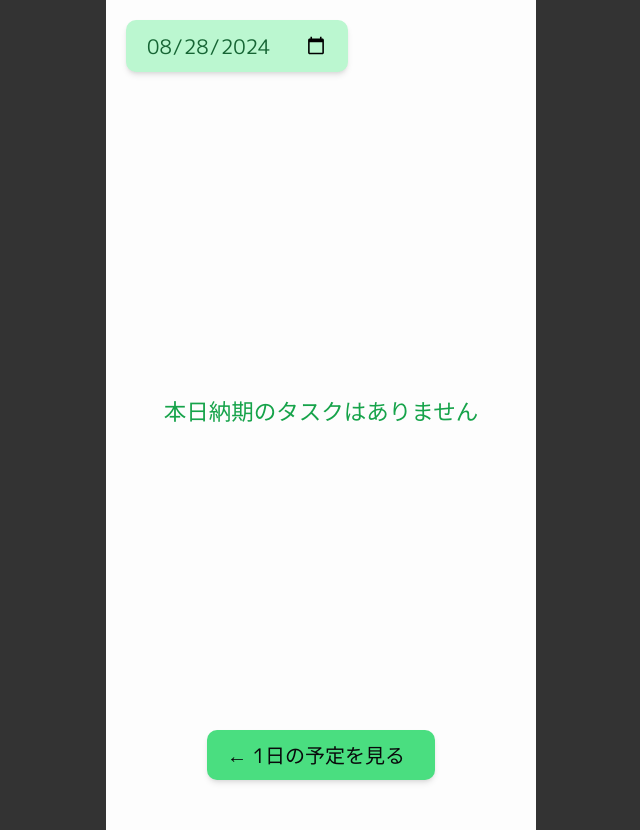
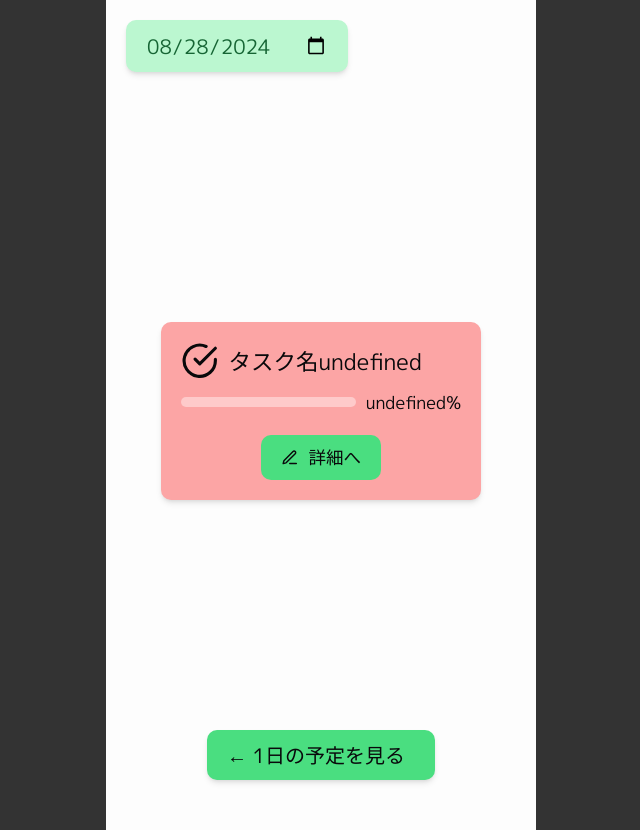
Before and after one commit to Tornado2024-AlphaC/You-DO, a Next.js app: page /task-list in a window 1280 px wide. Shown: the whole page, without its empty margins (319-959 px from the left). Built offline with nearby package versions, Linux system fonts and the light colour scheme.

Commit message:
feat:納期一覧画面、タスクカードの部分をcomponentsに作成

```diff
--- a/package.json
+++ b/package.json
@@ -18,12 +18,15 @@
 		"@supabase/supabase-js": "^2.45.2",
 		"class-variance-authority": "^0.7.0",
 		"clsx": "^2.1.1",
+		"date-fns": "^3.6.0",
 		"firebase": "^10.13.1",
 		"lucide-react": "^0.439.0",
 		"next": "14.2.6",
 		"next-pwa": "^5.6.0",
 		"react": "^18",
 		"react-dom": "^18",
+		"react-icons": "^5.3.0",
+		"react-swipeable": "^7.0.1",
 		"tailwind-merge": "^2.5.2",
 		"tailwindcss-animate": "^1.0.7"
 	},
--- a/src/app/task-list/page.tsx
+++ b/src/app/task-list/page.tsx
@@ -3,6 +3,7 @@ import React, { useState } from 'react';
 import { CalendarToday } from '@mui/icons-material';
 import { format } from 'date-fns';
 import { useRouter } from 'next/navigation';
+import TaskCard from '../../components/features/task-card/task-card';
 
 // Tailwind CSS for styling
 const TaskList: React.FC = () => {
@@ -32,7 +33,8 @@ const TaskList: React.FC = () => {
 	  </div>
       {/* Message */}
       <div className="flex-grow flex justify-center items-center">
-        <p className="text-green-600 text-lg">本日納期のタスクはありません</p>
+        {/* <p className="text-green-600 text-lg">本日納期のタスクはありません</p> */}
+		<TaskCard/>
       </div>
 
       {/* Footer Button */}
--- /dev/null
+++ b/src/components/features/task-card/task-card.tsx
@@ -0,0 +1,50 @@
+import React from 'react';
+import { FiEdit3, FiCheckCircle } from 'react-icons/fi';
+import { useRouter } from 'next/navigation';
+
+// Define props for reuse
+interface TaskCardProps {
+  taskName: string;
+  progress: number; // Progress percentage (e.g., 10)
+}
+
+const TaskCard: React.FC<TaskCardProps> = ({ taskName, progress }) => {
+  const router = useRouter();
+
+  // Handler for the detail button
+  const handleDetailClick = () => {
+    router.push(`/task-detail/${taskName}`); // Example route for task details
+  };
+
+  return (
+    <div className="bg-red-300 p-4 rounded-lg shadow-md flex flex-col items-center w-64">
+      {/* Task Name and Circular Icon */}
+      <div className="flex items-center w-full mb-2">
+        <FiCheckCircle className="text-white text-3xl mr-2" /> {/* Circular Check Icon */}
+        <span className="text-white text-lg">{`タスク名${taskName}`}</span>
+      </div>
+
+      {/* Progress Bar */}
+      <div className="w-full flex items-center mb-4">
+        <div className="bg-red-400 w-full h-2 rounded-lg overflow-hidden">
+          <div
+            className="bg-red-200 h-full"
+            style={{ width: `${progress}%` }} // Dynamic width based on progress
+          ></div>
+        </div>
+        <span className="ml-2 text-white text-sm">{`${progress}%`}</span>
+      </div>
+
+      {/* Detail Button */}
+      <button
+        className="bg-green-400 text-white text-sm py-2 px-4 rounded-lg flex items-center"
+        onClick={handleDetailClick}
+      >
+        <FiEdit3 className="mr-2" /> {/* Edit Icon */}
+        詳細へ
+      </button>
+    </div>
+  );
+};
+
+export default TaskCard;
```
Also changed, not shown: 1 other file (tests, documents, lock files or other folders).
